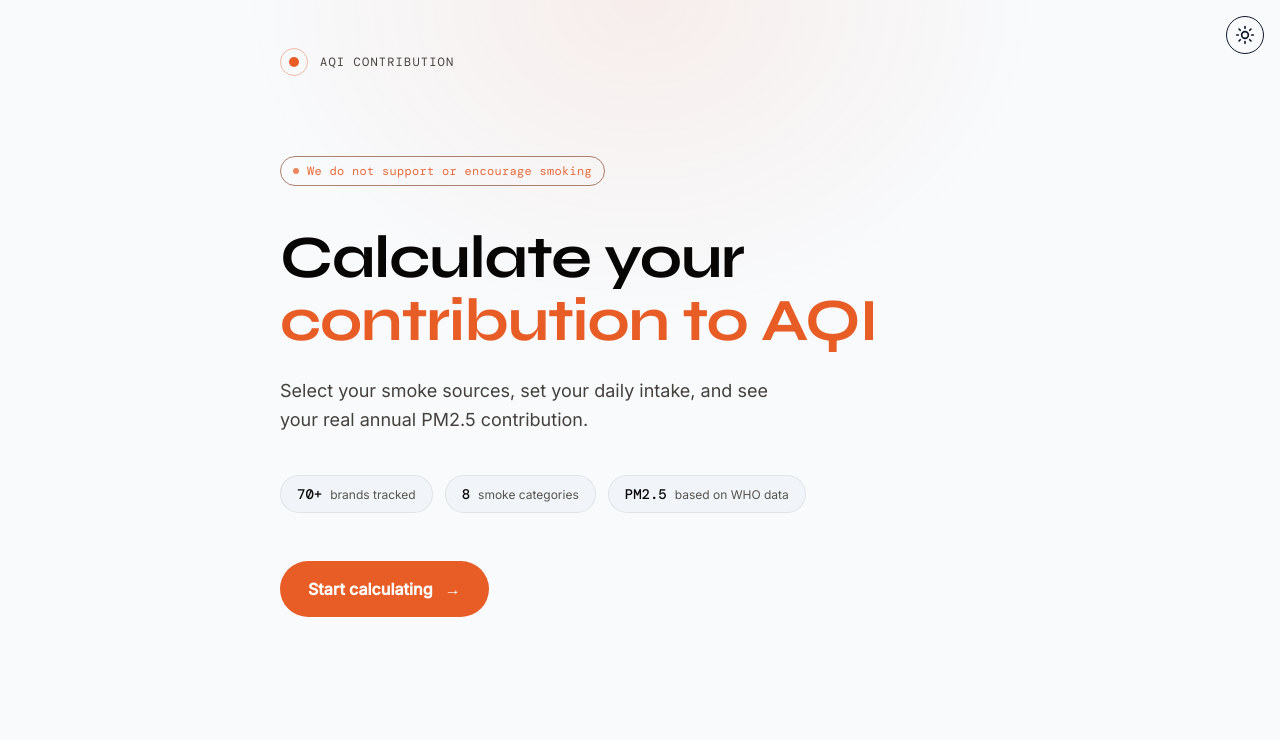
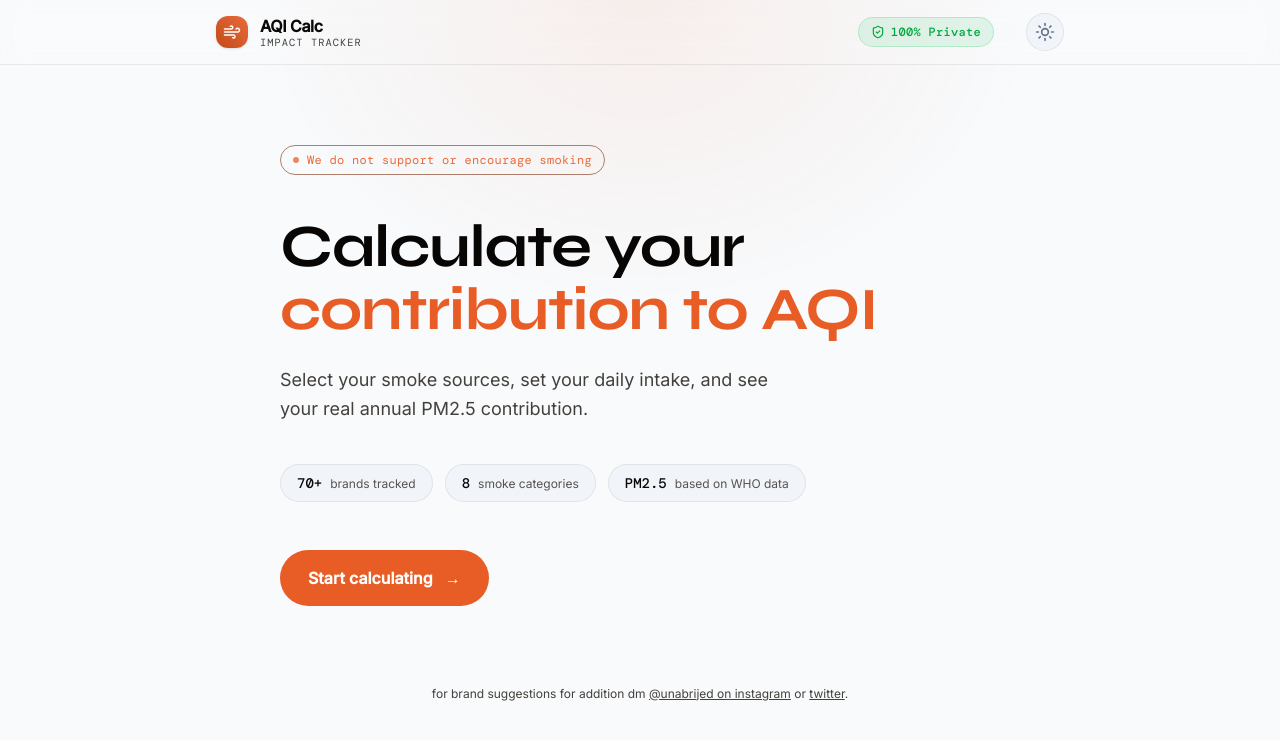
Before and after one commit to unabrijed/contribution-to-aqi-calculator, a Next.js app: page / in a window 1280 px wide. Shown: the top 740 px of the page. Built offline with nearby package versions, Linux system fonts and the light colour scheme.

Commit message:
update ui design

```diff
--- a/app/layout.tsx
+++ b/app/layout.tsx
@@ -1,14 +1,15 @@
 import type { Metadata } from "next";
 import "./globals.css";
 import { ThemeProvider } from "../components/ThemeProvider";
+import Header from "../components/Header";
 
 export const metadata: Metadata = {
-  title: "How much air do you poison? | AQI Contribution Calculator",
+  title: "Calculate your contribution to AQI | Calculator",
   description:
     "Find out how much PM2.5 your smoking habits contribute to the air and what that's equivalent to in cars, trucks, and chimneys.",
   openGraph: {
-    title: "How much air do you poison?",
-    description: "Calculate your personal PM2.5 contribution.",
+    title: "Calculate your contribution to AQI",
+    description: "Find out your personal PM2.5 contribution.",
     type: "website",
   },
   robots: {
@@ -26,6 +27,7 @@ export default function RootLayout({ children }: { children: React.ReactNode })
     <html lang="en" suppressHydrationWarning>
       <body>
         <ThemeProvider attribute="class" defaultTheme="system" enableSystem>
+          <Header />
           {children}
         </ThemeProvider>
       </body>
--- a/app/page.tsx
+++ b/app/page.tsx
@@ -8,7 +8,6 @@ import BrandStep       from "@/components/BrandStep";
 import QuantityStep    from "@/components/QuantityStep";
 import ResultsScreen   from "@/components/ResultsScreen";
 import StepBar         from "@/components/StepBar";
-import { ThemeToggle } from "@/components/ThemeToggle";
 
 export type Step = "landing" | "category" | "brand" | "quantity" | "results";
 
@@ -21,7 +20,6 @@ export default function Home() {
 
   return (
     <main className="min-h-screen bg-[var(--surface-0)] relative">
-      <ThemeToggle />
       {/* Ambient top glow */}
       <div
         aria-hidden
@@ -32,16 +30,6 @@ export default function Home() {
       />
 
       <div className="relative z-10 max-w-3xl mx-auto px-4 sm:px-6 py-12">
-
-        {/* Logo mark */}
-        <div className="flex items-center gap-3 mb-12">
-          <div className="w-7 h-7 rounded-full border border-ember-500/40 flex items-center justify-center">
-            <div className="w-2.5 h-2.5 rounded-full bg-ember-500" />
-          </div>
-          <span className="text-xs font-mono text-ink-400 tracking-widest uppercase">
-            AQI Contribution
-          </span>
-        </div>
 
         {/* Step progress bar (not shown on landing/results) */}
         {step !== "landing" && step !== "results" && (
@@ -94,6 +82,11 @@ export default function Home() {
         </div>
 
       </div>
+
+      {/* Global Footer for suggestions */}
+      <div className="relative z-10 pb-8 text-center text-xs text-ink-400 max-w-3xl mx-auto px-4">
+        for brand suggestions for addition dm <a href="https://instagram.com/unabrijed" target="_blank" rel="noopener noreferrer" className="underline hover:text-ink-200 transition-colors">@unabrijed on instagram</a> or <a href="https://twitter.com/unabrijed" target="_blank" rel="noopener noreferrer" className="underline hover:text-ink-200 transition-colors">twitter</a>.
+      </div>
     </main>
   );
 }
--- /dev/null
+++ b/components/Header.tsx
@@ -0,0 +1,38 @@
+"use client";
+
+import { ShieldCheck, Wind } from "lucide-react";
+import { ThemeToggle } from "./ThemeToggle";
+
+export default function Header() {
+  return (
+    <header className="sticky top-0 z-50 w-full border-b border-[var(--border)] bg-surface-0/80 backdrop-blur-md">
+      <div className="max-w-4xl mx-auto px-4 sm:px-6 h-16 flex items-center justify-between">
+        {/* Left: Brand Identity */}
+        <a href="/" className="flex items-center gap-3 cursor-pointer group">
+          <div className="relative flex h-8 w-8 items-center justify-center rounded-xl bg-gradient-to-tr from-ember-600 to-ember-400 shadow-sm transition-transform group-hover:scale-105 group-active:scale-95">
+            <Wind className="h-4.5 w-4.5 text-white" />
+          </div>
+          <div className="flex flex-col">
+            <span className="font-display font-bold leading-tight text-ink-100 tracking-tight transition-colors group-hover:text-ember-500">
+              AQI Calc
+            </span>
+            <span className="text-[0.65rem] font-mono uppercase tracking-widest text-ink-400 leading-none mt-0.5">
+              Impact Tracker
+            </span>
+          </div>
+        </a>
+
+        {/* Right: Security Badge & Theme */}
+        <div className="flex items-center gap-4 sm:gap-6">
+          <div className="hidden sm:flex items-center gap-1.5 px-3 py-1.5 rounded-full bg-green-500/10 border border-green-500/20 text-green-600 dark:text-green-400">
+            <ShieldCheck className="h-3.5 w-3.5" />
+            <span className="text-xs font-mono font-medium tracking-wide">
+              100% Private
+            </span>
+          </div>
+          <ThemeToggle className="ml-2" />
+        </div>
+      </div>
+    </header>
+  );
+}
--- a/components/ResultsScreen.tsx
+++ b/components/ResultsScreen.tsx
@@ -5,7 +5,6 @@ import { calculate, projections, benchmarkEquiv } from "@/lib/calc";
 import { getPPIBand, calcPPI, BENCHMARKS } from "@/data/catalog";
 import type { Selection } from "@/lib/calc";
 import ShareCard from "@/components/ShareCard";
-import SuggestForm from "@/components/SuggestForm";
 
 interface Props {
   selections: Selection[];
@@ -167,9 +166,6 @@ export default function ResultsScreen({ selections, onReset }: Props) {
 
       {/* Sharecard moved to top */}
 
-      {/* ── Suggest a source ────────────────────── */}
-      <SuggestForm />
-
       {/* Start over */}
       <div className="mt-10 pt-8 border-t border-[var(--border)] flex justify-center">
         <button
--- a/components/ShareCard.tsx
+++ b/components/ShareCard.tsx
@@ -1,8 +1,9 @@
 "use client";
 
 import { useRef, useState } from "react";
-import type { PPIBand } from "@/data/catalog";
-import type { Selection } from "@/lib/calc";
+import { BENCHMARKS } from "@/data/catalog";
+import { benchmarkEquiv, type Selection } from "@/lib/calc";
+import { useTheme } from "next-themes";
 
 interface Props {
   score: number;
@@ -14,12 +15,24 @@ interface Props {
 export default function ShareCard({ score, band, annualG, selections }: Props) {
   const cardRef  = useRef<HTMLDivElement>(null);
   const [saving, setSaving] = useState(false);
+  const { theme, systemTheme } = useTheme();
+
+  // "Pick a value from lower suggestions" - default to something impressive like petrol car
+  const defaultBmId = BENCHMARKS.find(b => b.id === "petrol_car")?.id || BENCHMARKS[0].id;
+  const [selectedBmId, setSelectedBmId] = useState<string>(defaultBmId);
 
   const topBrands = [...selections]
     .sort((a, b) => b.pm25_per_unit * b.qty - a.pm25_per_unit * a.qty)
     .slice(0, 3);
 
   const annualFmt = annualG >= 1 ? `${annualG.toFixed(1)}g` : `${Math.round(annualG * 1000)}mg`;
+
+  const currentTheme = theme === "system" ? systemTheme : theme;
+  const isDark = currentTheme === "dark";
+  const cardGradient = isDark
+    ? "linear-gradient(135deg, #0c0a09 0%, #1c1917 100%)"
+    : "linear-gradient(135deg, #ffffff 0%, #f1f5f9 100%)";
+  const cardBgColor = isDark ? "#0c0a09" : "#ffffff";
 
   const handleDownload = async () => {
     if (!cardRef.current) return;
@@ -28,7 +41,7 @@ export default function ShareCard({ score, band, annualG, selections }: Props) {
       const html2canvas = (await import("html2canvas")).default;
       const canvas = await html2canvas(cardRef.current, {
         scale: 2,
-        backgroundColor: "#0c0a09",
+        backgroundColor: cardBgColor,
         useCORS: true,
       });
       const url = canvas.toDataURL("image/png");
@@ -41,17 +54,43 @@ export default function ShareCard({ score, band, annualG, selections }: Props) {
     }
   };
 
+  const selectedBm = BENCHMARKS.find(b => b.id === selectedBmId) || BENCHMARKS[0];
+  const equivVal = benchmarkEquiv(annualG, selectedBm.rate_mg_per_unit);
+
   return (
     <div>
+      {/* Selector for equivalent */}
+      <div className="mb-4">
+        <label className="text-xs text-[var(--text-muted)] font-mono uppercase tracking-widest mb-2 block">
+          Card highlight metric
+        </label>
+        <div className="flex flex-wrap gap-2">
+          {BENCHMARKS.map(bm => (
+            <button
+              key={bm.id}
+              onClick={() => setSelectedBmId(bm.id)}
+              className={`px-3 py-1.5 text-xs rounded-full border transition-colors ${
+                bm.id === selectedBmId
+                  ? "border-[var(--ember)] bg-[var(--ember)]/10 text-ember-600 dark:text-ember-400"
+                  : "border-[var(--border)] text-[var(--text-muted)] hover:text-[var(--text-main)] hover:border-[var(--border-hover)]"
+              }`}
+            >
+              {bm.emoji} {bm.label}
+            </button>
+          ))}
+        </div>
+      </div>
+
       {/* The card to be exported */}
       <div
         ref={cardRef}
         id="share-card"
-        className="w-full rounded-2xl overflow-hidden"
+        className="w-full rounded-2xl overflow-hidden relative"
         style={{
-          background: "linear-gradient(135deg, #0c0a09 0%, #1c1917 100%)",
+          background: cardGradient,
           border: `1px solid ${band.color}30`,
           padding: "2rem",
+          color: "inherit",
           fontFamily: "var(--font-display)",
         }}
       >
@@ -82,15 +121,25 @@ export default function ShareCard({ score, band, annualG, selections }: Props) {
           {band.label}
         </div>
 
+        {/* Custom Headline */}
+        <div className="mb-6">
+          <div className="text-sm font-mono text-[var(--text-muted)] mb-1">
+            My smoking habit is equivalent to...
+          </div>
+          <div className="text-2xl sm:text-3xl font-display font-semibold text-[var(--text-main)] leading-tight">
+            {equivVal.toLocaleString()} {selectedBm.unit} of a {selectedBm.label.toLowerCase()} {selectedBm.emoji}
+          </div>
+        </div>
+
         {/* Stats */}
         <div className="grid grid-cols-2 gap-3 mb-6">
-          <div className="rounded-xl p-3" style={{ background: "rgba(255,255,255,0.04)" }}>
-            <div className="text-2xs text-ink-500 font-mono mb-0.5">Annual PM2.5</div>
-            <div className="text-xl font-mono font-semibold text-ink-100">{annualFmt}</div>
+          <div className="rounded-xl p-3 bg-[var(--surface-3)]">
+            <div className="text-2xs text-[var(--text-muted)] font-mono mb-0.5">Annual PM2.5</div>
+            <div className="text-xl font-mono font-semibold text-[var(--text-main)]">{annualFmt}</div>
           </div>
-          <div className="rounded-xl p-3" style={{ background: "rgba(255,255,255,0.04)" }}>
-            <div className="text-2xs text-ink-500 font-mono mb-0.5">Top habit</div>
-            <div className="text-sm font-medium text-ink-100 truncate">
+          <div className="rounded-xl p-3 bg-[var(--surface-3)]">
+            <div className="text-2xs text-[var(--text-muted)] font-mono mb-0.5">Top habit</div>
+            <div className="text-sm font-medium text-[var(--text-main)] truncate">
               {topBrands[0]?.brandName ?? "-"}
             </div>
           </div>
@@ -101,8 +150,8 @@ export default function ShareCard({ score, band, annualG, selections }: Props) {
           <div className="space-y-1.5 mb-6">
             {topBrands.map(s => (
               <div key={s.brandId} className="flex justify-between text-xs">
-                <span className="text-ink-400">{s.brandName} × {s.qty}/day</span>
-                <span className="font-mono text-ink-500">
+                <span className="text-[var(--text-muted)]">{s.brandName} × {s.qty}/day</span>
+                <span className="font-mono text-[var(--text-main)]">
                   {Math.round(s.pm25_per_unit * s.qty * (s.daysPerWeek / 7))}mg/day
                 </span>
               </div>
@@ -111,8 +160,8 @@ export default function ShareCard({ score, band, annualG, selections }: Props) {
         )}
 
         {/* Footer */}
-        <div className="border-t pt-4" style={{ borderColor: "rgba(255,255,255,0.07)" }}>
-          <p className="text-2xs text-ink-600 leading-relaxed">
+        <div className="border-t border-[var(--border)] pt-4">
+          <p className="text-2xs text-[var(--text-muted)] leading-relaxed">
             This is not a badge of honour, it&apos;s a mirror.
             Based on WHO TobLabNet & ICMR data. We do not support smoking.
           </p>
--- a/components/ThemeToggle.tsx
+++ b/components/ThemeToggle.tsx
@@ -4,13 +4,13 @@ import * as React from "react";
 import { Moon, Sun } from "lucide-react";
 import { useTheme } from "next-themes";
 
-export function ThemeToggle() {
+export function ThemeToggle({ className }: { className?: string }) {
   const { setTheme, theme } = useTheme();
 
   return (
     <button
       onClick={() => setTheme(theme === "dark" || theme === "system" ? "light" : "dark")}
-      className="p-2 rounded-full bg-surface-2 text-text-muted hover:text-text-main transition-colors border border-border hover:border-border-hover absolute top-4 right-4 z-50"
+      className={`p-2 flex items-center justify-center rounded-full bg-[var(--surface-2)] text-[var(--text-muted)] hover:text-[var(--text-main)] transition-colors border border-[var(--border)] hover:border-[var(--border-hover)] ${className || ""}`}
       aria-label="Toggle theme"
     >
       <Sun className="h-5 w-5 dark:hidden" />
```
